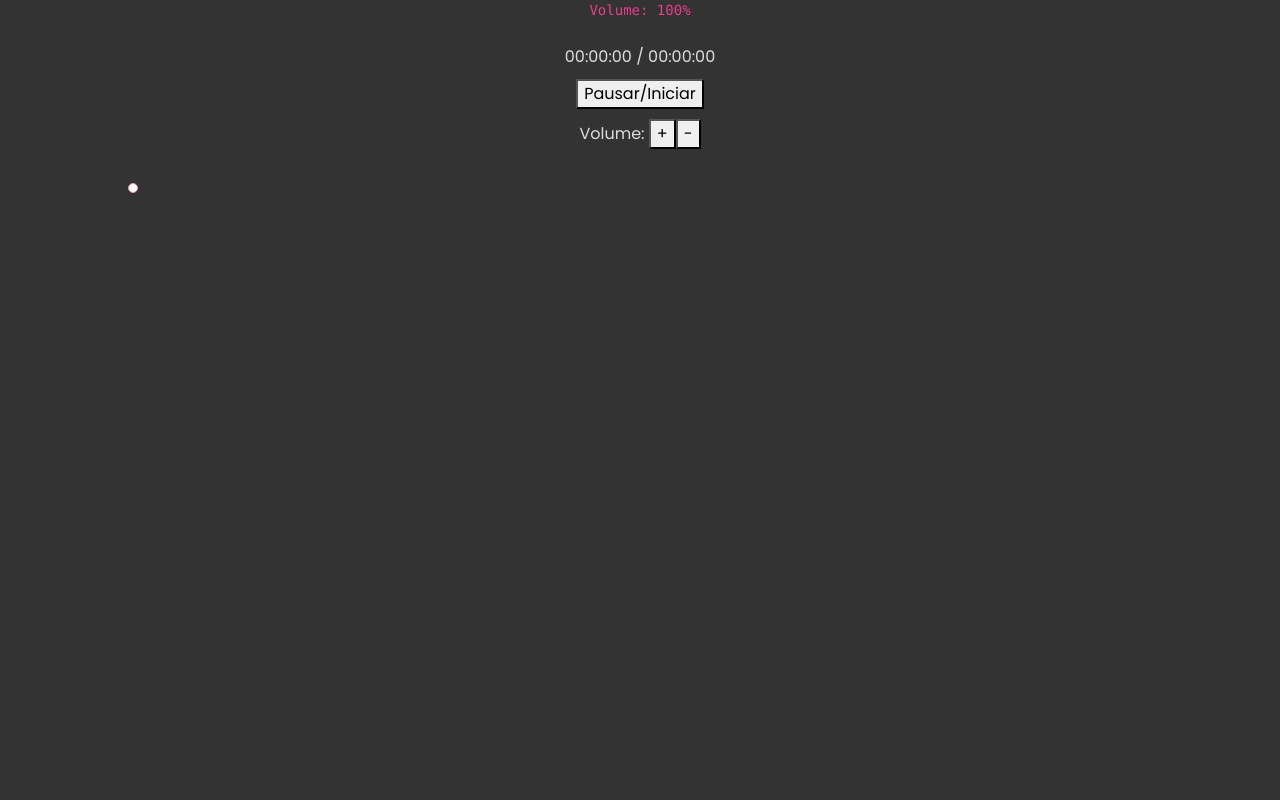
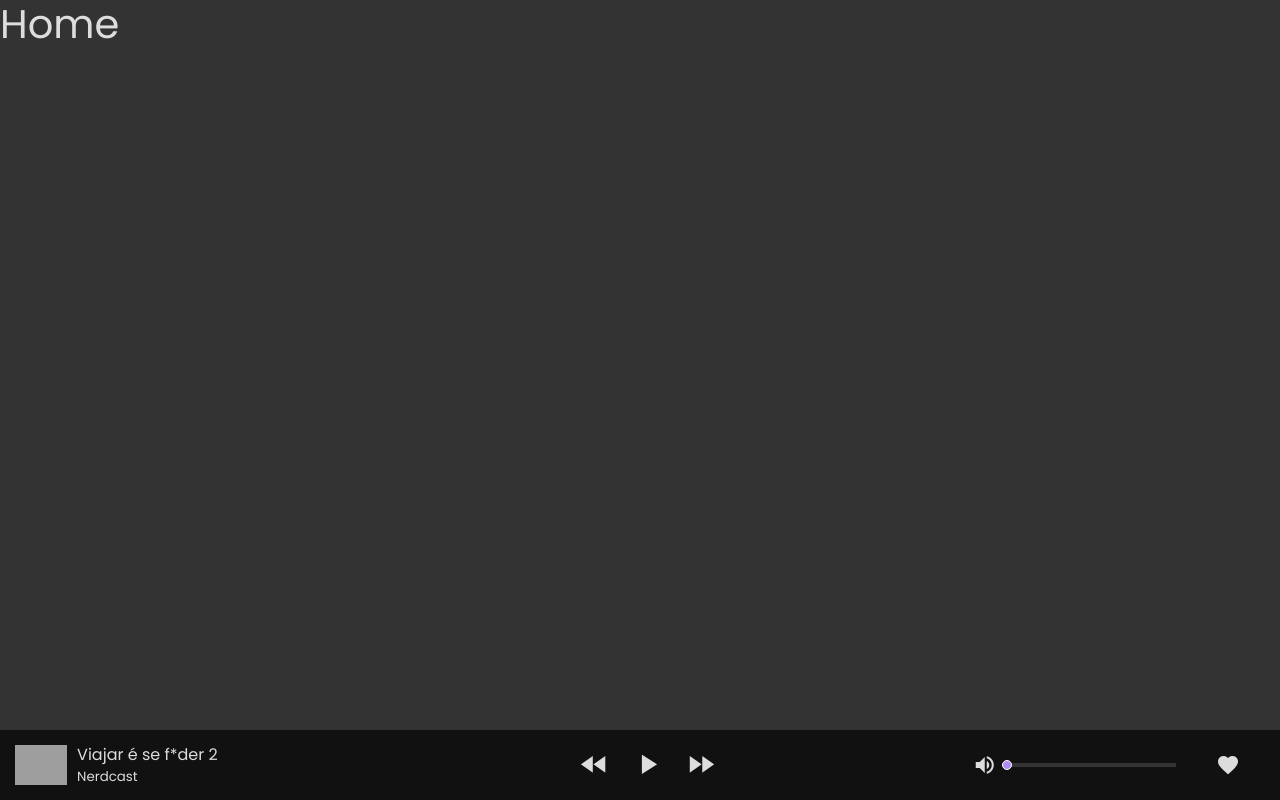
Before and after one commit to arthurzeras/open-podcast-client, a Vue app: page /#/ in a window 1280 px wide. Built offline with nearby package versions, Linux system fonts and the light colour scheme; grey boxes are pictures that could not be loaded.

Commit message:
Alterando player e finalizando estilizacao

```diff
--- a/src/App.vue
+++ b/src/App.vue
@@ -1,5 +1,16 @@
 <template>
   <div id="app">
     <router-view/>
+    <layout-player/>
   </div>
 </template>
+
+<script>
+import LayoutPlayer from './components/layout/LayoutPlayer'
+
+export default {
+  components: {
+    LayoutPlayer
+  }
+}
+</script>
--- a/src/assets/scss/_variables.scss
+++ b/src/assets/scss/_variables.scss
@@ -7,4 +7,15 @@ $lighter: #bbb;
 $light: #ddd;
 $white: #fff;
 
-$main: #91a5f4;
+$main: #b08cf9;
+
+@mixin flex-center {
+  display: flex;
+  align-items: center;
+  justify-content: center;
+}
+
+@mixin flex-center-column {
+  @include flex-center();
+  flex-direction: column;
+}
--- a/src/assets/scss/app.scss
+++ b/src/assets/scss/app.scss
@@ -11,3 +11,11 @@ body {
   background-color: $darker;
   color: $light;
 }
+
+.flex-center {
+  @include flex-center();
+}
+
+.flex-center-column {
+  @include flex-center-column();
+}
--- /dev/null
+++ b/src/components/layout/LayoutPlayer.vue
@@ -0,0 +1,145 @@
+<template>
+  <div id="player">
+    <div class="row text-center no-gutters player-container">
+      <div class="col podcast-info">
+        <div class="row no-gutters">
+          <div class="col flex-center">
+            <img
+              class="img-fluid"
+              alt="Logo do podcast"
+              src="https://i.scdn.co/image/6a8a5cffd99871a235277fca58bbabfc8e272a0d"
+            >
+          </div>
+          <div class="podcast-info-labels col-10">
+            <div class="podcast-episode-title">Viajar é se f*der 2</div>
+            <div class="podcast-title">Nerdcast</div>
+          </div>
+        </div>
+      </div>
+      <div class="col-6 player-controls">
+        <div class="material-icons">fast_rewind</div>
+        <div class="material-icons">play_arrow</div>
+        <div class="material-icons">fast_forward</div>
+      </div>
+      <div class="col player-details">
+        <div class="row no-gutters w-100">
+          <div class="col-8">
+            <div class="player-volume row no-gutters">
+              <div class="col flex-center">
+                <span class="material-icons">volume_up</span>
+                <!-- <span class="material-icons">volume_off</span> -->
+              </div>
+              <div class="col-10 flex-center">
+                <span class="volume-bar"></span>
+                <span class="volume-bar-indicator"></span>
+                <span class="volume-bar-point"></span>
+              </div>
+            </div>
+          </div>
+          <div class="col flex-center">
+            <div class="material-icons">favorite</div>
+          </div>
+        </div>
+      </div>
+    </div>
+  </div>
+</template>
+
+<script>
+export default {
+
+}
+</script>
+
+<style lang="scss" scoped>
+@import '../../assets/scss/variables';
+
+#player {
+  left: 0;
+  bottom: 0;
+  width: 100%;
+  height: 70px;
+  position: absolute;
+  background-color: $dark;
+
+  .material-icons {
+    transition: .4s;
+    cursor: pointer;
+    &:hover {
+      color: $main;
+    }
+  }
+
+  .player-container {
+    .col, [class*="col-"] {
+      height: 70px;
+    }
+    .podcast-info {
+      padding-left: 15px;
+      img {
+        width: 100%;
+      }
+      .podcast-info-labels {
+        display: flex;
+        text-align: left;
+        padding-left: 10px;
+        flex-direction: column;
+        align-items: flex-start;
+        justify-content: center;
+        .podcast-title {
+          font-size: 10pt;
+        }
+      }
+    }
+    .player-controls {
+      height: 70px;
+      @include flex-center();
+    }
+  }
+  .player-controls {
+    .material-icons {
+      font-size: 25pt;
+      padding: 0 10px;
+    }
+  }
+  .player-details {
+    @include flex-center();
+    .player-volume {
+      .material-icons {
+        cursor: pointer;
+        &:hover {
+          color: $main;
+        }
+      }
+      .volume-bar {
+        width: 100%;
+        height: 4px;
+        display: block;
+        cursor: pointer;
+        position: relative;
+        background-color: $darker;
+      }
+      .volume-bar-indicator {
+        top: 0;
+        left: 0;
+        height: 4px;
+        position: absolute;
+        background-color: $main;
+      }
+      .volume-bar-point {
+        left: 0;
+        width: 10px;
+        z-index: 100;
+        height: 10px;
+        display: block;
+        transition: .4s;
+        cursor: pointer;
+        position: absolute;
+        border-radius: 100%;
+        background-color: $main;
+        border: 1px solid $white;
+      }
+    }
+  }
+}
+</style>
--- a/src/views/Home.vue
+++ b/src/views/Home.vue
@@ -1,163 +1,13 @@
 <template>
-  <div class="home">
-    <audio :src="source" ref="audioEl"></audio>
-
-    <code>
-      Volume: {{ volumePorcentagem }}
-    </code>
-    <br>
-    <div style="margin-bottom: 10px">
-      <span v-formatar-tempo="tempo"></span> /
-      <span v-formatar-tempo="tempoTotal"></span>
-    </div>
-    <button @click="alternar()">Pausar/Iniciar</button>
-    <div style="margin-top: 10px">
-      Volume:
-      <button @click="controlarVolume('+')">+</button>
-      <button @click="controlarVolume('-')">-</button>
-    </div>
-    <br>
-    <!-- <input
-      min="0"
-      step="1"
-      type="range"
-      v-model="tempo"
-      :max="tempoTotal"
-      @change="alterarTempo($event)"
-    > -->
-
-    <div class="progresso">
-      <div
-        class="progresso-bar"
-        @click="alterarTempo($event)"
-      ></div>
-      <div
-        ref="progressoBar"
-        @click="alterarTempo($event)"
-        class="progresso-bar-indicator"
-      ></div>
-      <span class="point-indicator" ref="progressoPoint"></span>
-    </div>
-  </div>
+  <h1>Home</h1>
 </template>
 
 <script>
 export default {
-  name: 'home',
-  data () {
-    return {
-      source: 'https://nerdcast.jovemnerd.com.br/nerdcast_636_viajar_e_se_fuder_2.mp3',
-      tempo: 0,
-      volume: 0,
-      tempoTotal: 0,
-      interval: null
-    }
-  },
-  mounted () {
-    this.volume = this.$refs.audioEl.volume
-  },
-  computed: {
-    volumePorcentagem () {
-      return `${this.volume * 100}%`
-    }
-  },
-  methods: {
-    alternar () {
-      const { audioEl, progressoBar, progressoPoint } = this.$refs
-      if (audioEl.paused) {
-        audioEl.play()
-        this.tempoTotal = audioEl.duration
-        this.interval = setInterval(() => {
-          const currentTime = parseInt(audioEl.currentTime)
-          this.tempo = currentTime === this.tempo
-            ? this.tempo
-            : currentTime
 
-          // porcentagem do tempo
-          const percent = (this.tempo * 100) / this.tempoTotal
-          progressoBar.style.width = `${percent}%`
-          progressoPoint.style.left = `${percent}%`
-        }, 100)
-      } else {
-        audioEl.pause()
-        clearInterval(this.interval)
-      }
-    },
-    controlarVolume (param) {
-      const el = this.$refs.audioEl
-      if (param === '+' && this.volume < 1) {
-        this.volume = (this.volume * 10 + 0.1 * 10) / 10
-      }
-
-      if (param === '-' && this.volume > 0) {
-        this.volume = (this.volume * 10 - 0.1 * 10) / 10
-      }
-
-      el.volume = this.volume
-    },
-    alterarTempo (ev) {
-      // this.$refs.audioEl.currentTime = parseInt(ev.target.value)
-      const { progressoBar, progressoPoint, audioEl } = this.$refs
-      const clickedPoint = ev.offsetX
-      let fullWidth = ev.target.offsetWidth
-
-      if (ev.target === progressoBar) {
-        fullWidth = ev.target.parentElement.firstChild.offsetWidth
-      }
-
-      const percent = (clickedPoint * 100) / fullWidth
-      progressoBar.style.width = `${percent}%`
-      progressoPoint.style.left = `${percent}%`
-
-      audioEl.currentTime = (percent * audioEl.duration) / 100
-    }
-  }
 }
 </script>
 
-<style lang="scss">
-.home {
-  display: flex;
-  flex-direction: column;
-  width: 100%;
-  align-items: center;
-  justify-content: center;
-  .progresso {
-    width: 80%;
-    margin-top: 15px;
-    position: relative;
-    > * {
-      cursor: pointer;
-    }
-    .progresso-bar {
-      width: 100%;
-      height: 3px;
-      display: block;
-      background-color: #333;
-      position: relative;
-    }
-    .progresso-bar-indicator {
-      content: ' ';
-      position: absolute;
-      background-color: red;
-      height: 3px;
-      left: 0;
-      top: 0;
-    }
-    .point-indicator {
-      transition: .4s;
-      content: ' ';
-      display: block;
-      position: absolute;
-      height: 10px;
-      width: 10px;
-      top: -5px;
-      left: 0;
-      z-index: 100;
-      border-radius: 100%;
-      border: 1px solid #ee9999;
-      background-color: #fff;
-    }
-  }
-}
+<style>
+
 </style>
```
